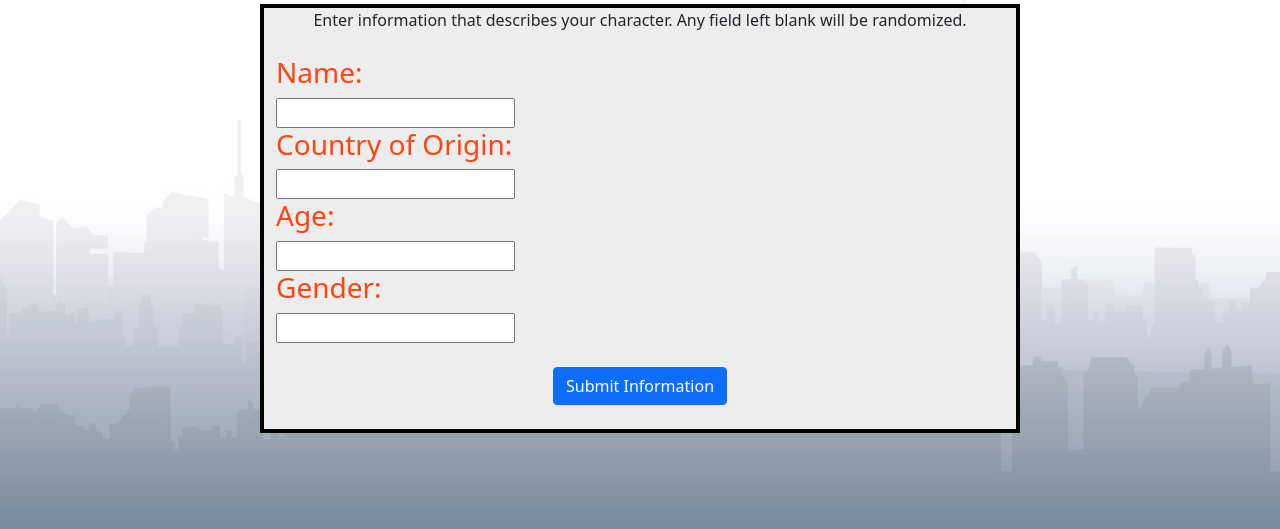
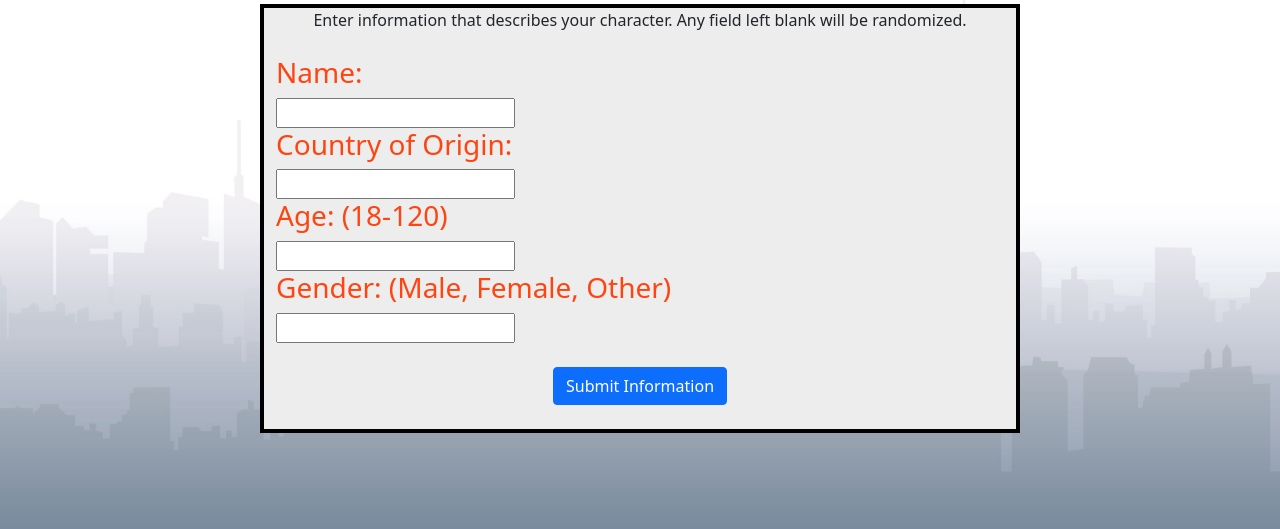
Before and after one commit to cheddy1/Characters, a Python web app: template templates/customization.html in a window 1280 px wide. Shown: the part 271-800 px from the top of the page. Run offline with Jinja, Linux system fonts and the light colour scheme; the template is opened without the code that fills it, so the values that code supplies are empty.

Commit message:
changed headers on custom character

```diff
--- a/character.py
+++ b/character.py
@@ -25,7 +25,7 @@ def character_picture(age, gender, key):
 
 
 def character_hobbies_young():
-    hobbies = open('hobbies.txt').read().splitlines()
+    hobbies = open('static/hobbies.txt').read().splitlines()
     hobby1 = random.choice(hobbies)
     hobby2 = random.choice(hobbies)
     hobby3 = random.choice(hobbies)
@@ -37,7 +37,7 @@ def character_hobbies_young():
 
 
 def character_hobbies_old():
-    hobbiesold = open('hobbiesold.txt').read().splitlines()
+    hobbiesold = open('static/hobbiesold.txt').read().splitlines()
     hobby1 = random.choice(hobbiesold)
     hobby2 = random.choice(hobbiesold)
     hobby3 = random.choice(hobbiesold)
@@ -102,7 +102,7 @@ def customization_info():
 
         if gender == "Male" or gender == "male" or gender == "Female" or gender == "female" or gender == "other" or gender == "Other" or gender == "":
             if age != "":
-                if 0 < int(age) < 120:
+                if 18 < int(age) < 120:
                     return[name, country, age, gender]
                 else:
                     return("Invalid Field")
--- a/templates/customization.html
+++ b/templates/customization.html
@@ -46,13 +46,13 @@
                     {% else %}
                         <input type="text" id="country" name="CountryOfOrigin"><br>
                     {% endif %}
-                    <label for="age"><h3>Age: </h3></label><br>
+                    <label for="age"><h3>Age: (18-120)</h3></label><br>
                     {% if age and age != 0%}
                         <p1>{{age}}</p1><br>
                     {% else %}
                         <input type="text" id="age" name="age"><br>
                     {% endif %}
-                    <label for="gender"><h3>Gender: </h3></label><br>
+                    <label for="gender"><h3>Gender: (Male, Female, Other)</h3></label><br>
                     {% if gender and gender != 0%}
                         <p1>{{gender}}</p1><br>
                     {% else %}
```
